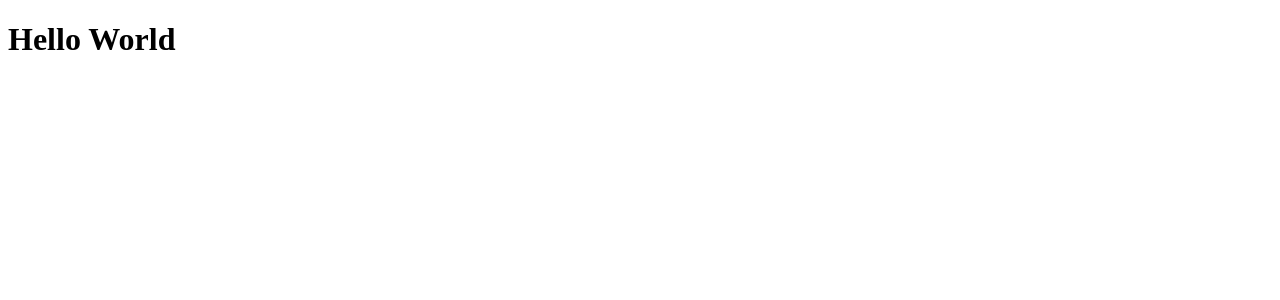
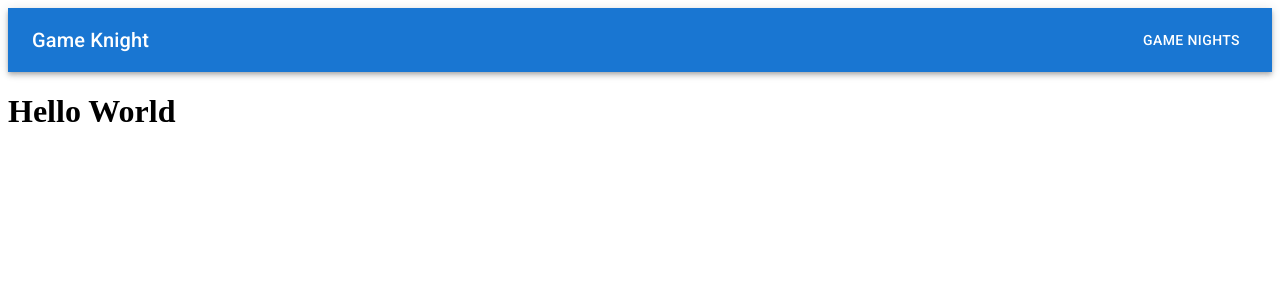
Before and after one commit to 4L00P/game-knight-legacy, a React app: page / in a window 1280 px wide. Shown: the top 300 px of the page. Built offline with nearby package versions, Linux system fonts and the light colour scheme.

Commit message:
Render Navbar component at the top of App.jsx

```diff
--- a/src/client/App.jsx
+++ b/src/client/App.jsx
@@ -3,13 +3,17 @@ import { Routes, Route } from 'react-router-dom';
 
 import Hello from './components/Hello.jsx';
 import Login from './views/Login.jsx';
+import Navbar from './components/Navbar.jsx'
 
 function App() {
   return (
-    <Routes>
-      <Route path="/" element={<Hello />} />
-      <Route path="login" element={<Login />} />
-    </Routes>
+    <div>
+      <Navbar />
+      <Routes>
+        <Route path="/" element={<Hello />} />
+        <Route path="login" element={<Login />} />
+      </Routes>
+    </div>
   );
 }
 
```
